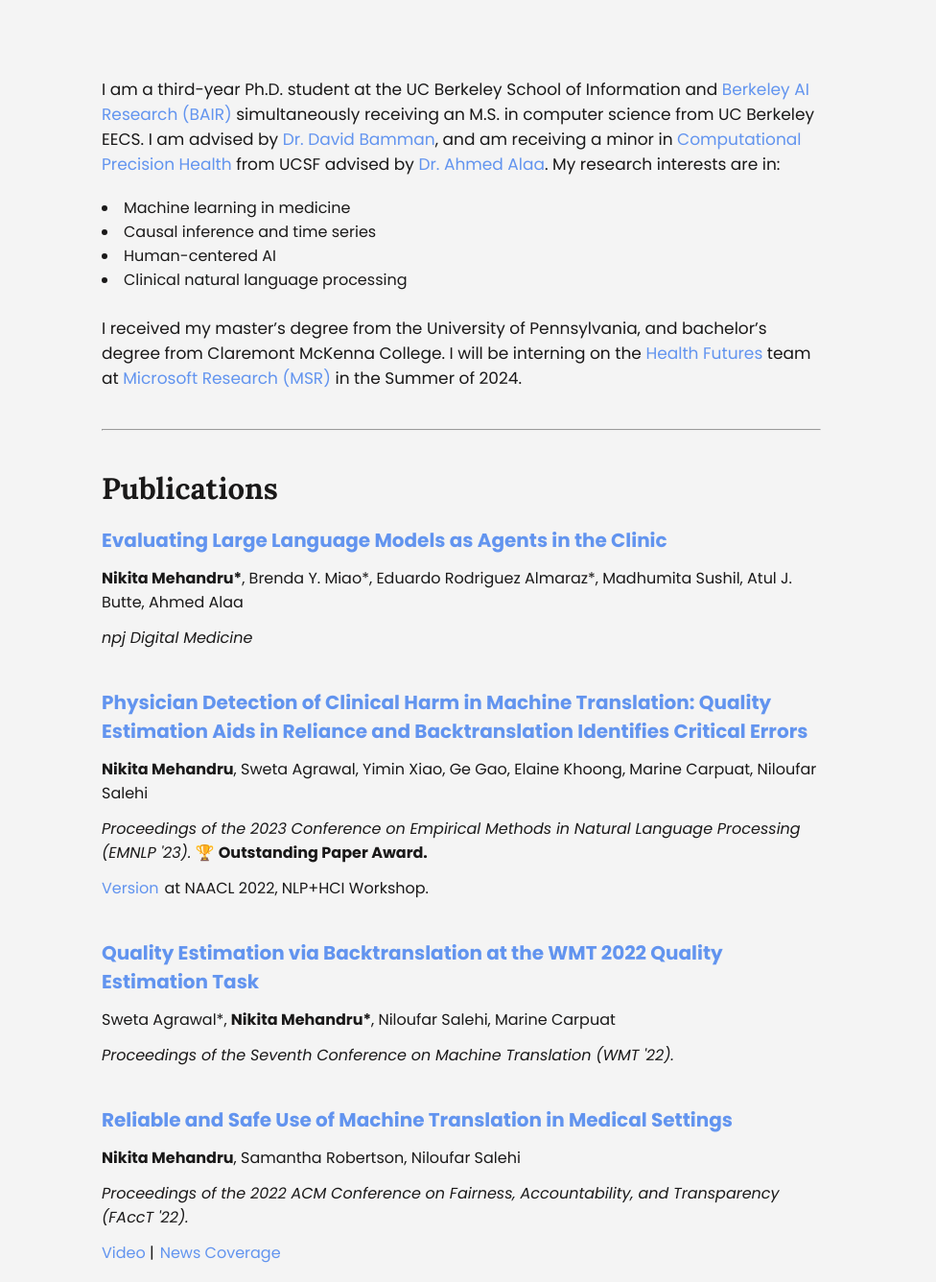
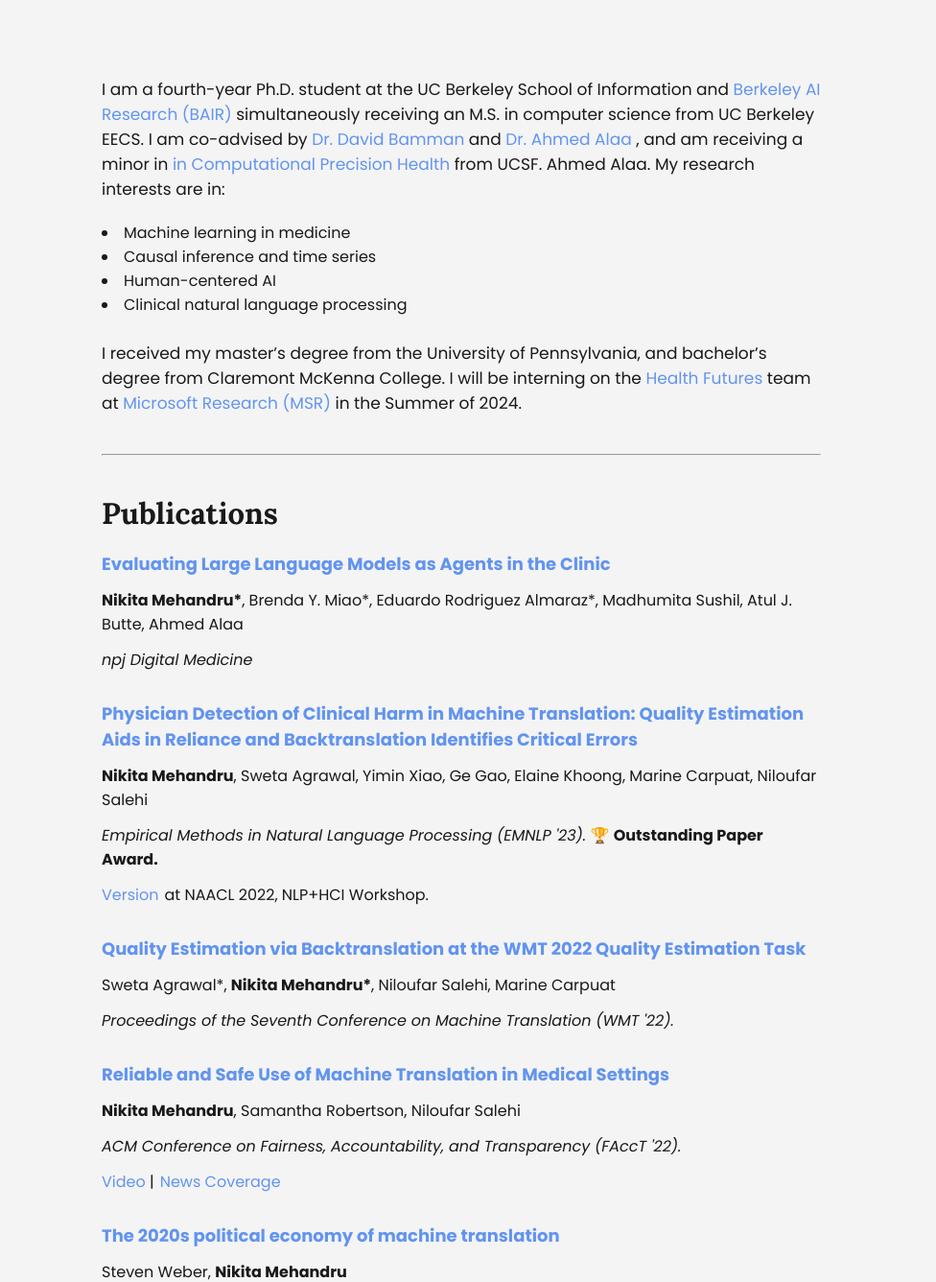
Before and after one commit to n-mehandru/n-mehandru.github.io, a plain HTML site: page index.html in a window 1280 px wide. Shown: the top 1336 px of the page at 96% size, 304-1280 px from the left. Drawn offline with Linux system fonts and the light colour scheme.

Commit message:
update bio

```diff
--- a/index.html
+++ b/index.html
@@ -56,9 +56,8 @@
       <!-- INTRO SECTION -->
       <section>
         <div class="content ">
-          <p>I am a third-year Ph.D. student at the UC Berkeley School of Information and <a href="https://bair.berkeley.edu/">Berkeley AI Research (BAIR)</a> simultaneously receiving an M.S. in computer science from UC Berkeley EECS. I am advised by <a
-            href="https://people.ischool.berkeley.edu/~dbamman/">Dr. David Bamman</a>, and am receiving a minor in <a
-            href="https://computationalhealth.berkeley.edu/?_gl=1%2A17saxm3%2A_ga%2AMTQ4ODQ2NzA1Ny4xNjg0OTA2OTcx%2A_ga_1N2V4TW4SP%2AMTY4ODQ0NzY3OC44LjAuMTY4ODQ0NzY3OC4wLjAuMA.."> Computational Precision Health </a> from UCSF advised by <a href="https://bakarinstitute.ucsf.edu/people-at-bakar/ahmed">Dr.
+          <p>I am a fourth-year Ph.D. student at the UC Berkeley School of Information and <a href="https://bair.berkeley.edu/">Berkeley AI Research (BAIR)</a> simultaneously receiving an M.S. in computer science from UC Berkeley EECS. I am co-advised by <a
+            href="https://people.ischool.berkeley.edu/~dbamman/">Dr. David Bamman</a> and <a href="https://bakarinstitute.ucsf.edu/people-at-bakar/ahmed"> Dr. Ahmed Alaa </a>, and am receiving a minor in  <a href="https://computationalhealth.berkeley.edu/?_gl=1%2A17saxm3%2A_ga%2AMTQ4ODQ2NzA1Ny4xNjg0OTA2OTcx%2A_ga_1N2V4TW4SP%2AMTY4ODQ0NzY3OC44LjAuMTY4ODQ0NzY3OC4wLjAuMA.."> in Computational Precision Health </a> from UCSF.
               Ahmed Alaa</a>. My research interests are in:
             </ul>
                 <li>Machine learning in medicine</li>
@@ -78,21 +77,21 @@
       <section>
         <header class="section-header">Publications</header>
 
-        <!-- A Publication -->
-
+        <!-- Publication 1 -->
         <div class="publication">
           <div class="title">
-          <a href="https://www.nature.com/articles/s41746-024-01083-y"> Evaluating Large Language Models as Agents in the Clinic</a>
+            <a href="https://www.nature.com/articles/s41746-024-01083-y"> Evaluating Large Language Models as Agents in the Clinic</a>
           </div>
           <div class="author">
             <b>Nikita Mehandru*</b>, Brenda Y. Miao*, Eduardo Rodriguez Almaraz*, Madhumita Sushil, Atul J. Butte, Ahmed Alaa
           </div>
           <div class="citation">
-            </p><i>npj Digital Medicine</i>
+            <i>npj Digital Medicine</i>
           </div>
-          </ul>
-          </div>
+        </div>
 
+
+         <!-- Publication 2 -->
         <div class="publication">
           <div class="title">
           <a href="https://aclanthology.org/2023.emnlp-main.712/">Physician Detection of Clinical Harm in Machine Translation: Quality Estimation Aids in Reliance and Backtranslation Identifies Critical Errors</a>
@@ -101,13 +100,13 @@
             <b>Nikita Mehandru</b>, Sweta Agrawal, Yimin Xiao, Ge Gao, Elaine Khoong, Marine Carpuat, Niloufar Salehi
           </div>
           <div class="citation">
-            </p><i>Proceedings of the 2023 Conference on Empirical Methods in Natural Language Processing (EMNLP '23).</i> 🏆 <b>Outstanding Paper Award.</b></p>
+            </p><i>Empirical Methods in Natural Language Processing (EMNLP '23).</i> 🏆 <b>Outstanding Paper Award.</b></p>
           </div>
           <ul class="publication-links">
           <li><a href= "https://underline.io/lecture/55692-evaluating-the-quality-of-machine-translation-in-medical-settings">Version </a><li> at NAACL 2022, NLP+HCI Workshop.
-          </ul>
           </div>
 
+        <!-- Publication 3 -->
         <div class="workshop">
           <div class="title">
            <a href="https://aclanthology.org/2022.wmt-1.54/">Quality Estimation via Backtranslation at the WMT 2022 Quality Estimation Task</a>
@@ -118,9 +117,9 @@
           <div class="citation">
             </p><i>Proceedings of the Seventh Conference on Machine Translation (WMT '22).</i></p>
           </div>
-          </ul>
         </div>
 
+         <!-- Publication 4 -->
         <div class="publication">
           <div class="title">
           <a href="https://dl.acm.org/doi/abs/10.1145/3531146.3533244">Reliable and Safe Use of Machine Translation in Medical Settings</a>
@@ -129,7 +128,7 @@
             <b>Nikita Mehandru</b>, Samantha Robertson, Niloufar Salehi
           </div>
           <div class="citation">
-            </p><i>Proceedings of the 2022 ACM Conference on Fairness, Accountability, and Transparency (FAccT '22).</i></p>
+            </p><i>ACM Conference on Fairness, Accountability, and Transparency (FAccT '22).</i></p>
           </div>
           <ul class="publication-links">
             <li><a href="https://www.youtube.com/watch?v=plbLs9W8gDw">Video</a> |</li>
@@ -138,8 +137,7 @@
           </ul>
         </div>
 
-
-        <!-- A Publication -->
+         <!-- Publication 5 -->
         <div class="publication">
           <div class="title">
           <a href="https://www.cambridge.org/core/journals/business-and-politics/article/abs/2020s-political-economy-of-machine-translation/DDDB6F31FEE1C09090AA974113572C8E">The 2020s political economy of machine translation </a>
@@ -181,8 +179,9 @@
 
       <!-- SERVICES SECTION -->
       <section>
-        <header class="section-header">Department Service</header>
+        <header class="section-header">Academic Service</header>
         <div class="content p">
+          <p>Research Roundtable Junior Chair- Machine Learning for Health (ML4H), 2023</p>
           <p>Ph.D. Student-Faculty Representative, 2022-2023</p>
           <p>ISchool Doctoral Applicant Reviewer, 2021-2023</p>
         </div>
--- a/style.css
+++ b/style.css
@@ -180,12 +180,14 @@ section hr {
 }
 
 /* PUBLICATIONS */
+
+
 .publication {
-  margin-bottom: 40px;
+  margin-bottom: 30px;
 }
 .publication .title {
   font-weight: bold;
-  font-size: 20px;
+  font-size: 18px;
   margin-bottom: 12px;
 }
 
@@ -198,6 +200,7 @@ section hr {
   margin-bottom: 12px;
 }
 
+
 .publication-links {
   display: flex;
 }
@@ -206,13 +209,14 @@ section hr {
   margin-right: 6px;
 }
 
+
 /* WORKSHOPS */
 .workshop {
-  margin-bottom: 40px;
+  margin-bottom: 30px;
 }
 .workshop .title {
   font-weight: bold;
-  font-size: 20px;
+  font-size: 18px;
   margin-bottom: 12px;
 }
 
@@ -230,7 +234,8 @@ section hr {
 }
 
 .workshop-links li {
-  margin-right: 6px;
+  margin-right: 6px
+
 
 /* DEPARTMENT SECTION */
 .service{
```
Also changed, not shown: 1 other file.
